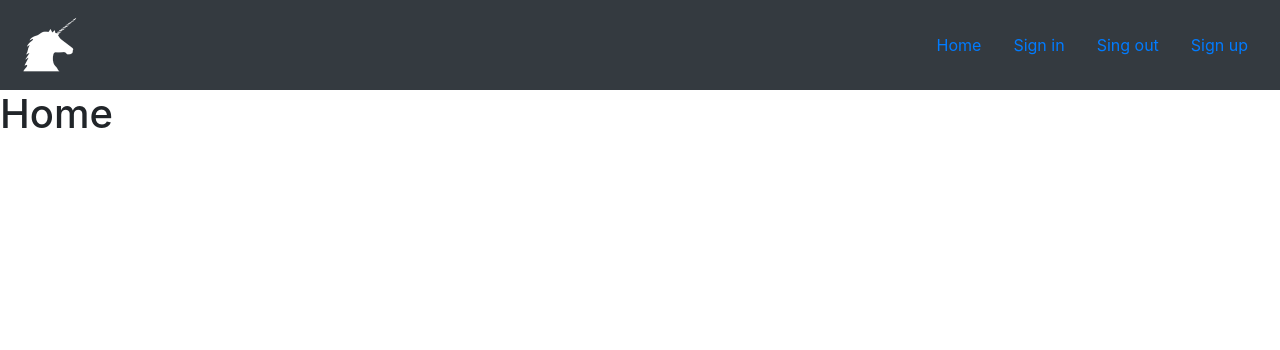
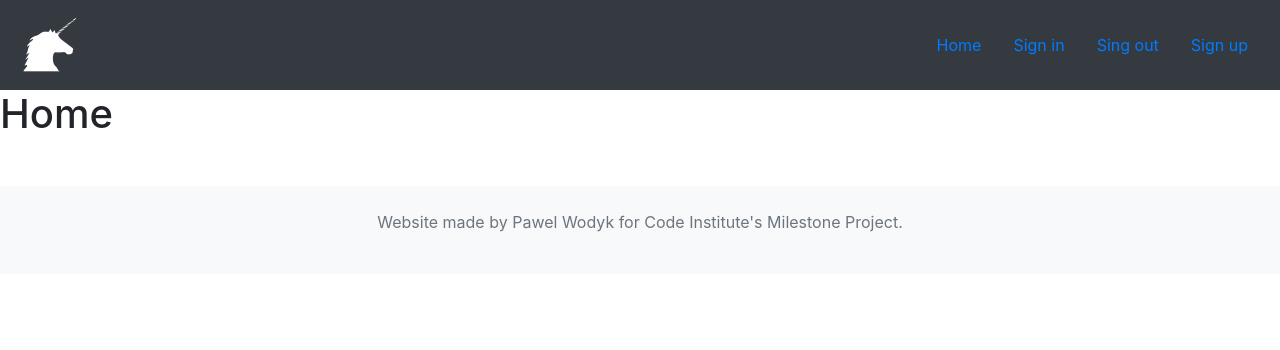
Before and after one commit to pawodyk/CI_MilestoneProject4, a Django app: page / in a window 1280 px wide. Shown: the top 350 px of the page. Run offline with Django 3.2, Linux system fonts and the light colour scheme; some libraries are stand-ins or nearby versions.

Commit message:
added footer

```diff
--- a/templates/base.html
+++ b/templates/base.html
@@ -29,6 +29,10 @@
     </nav>
 
     {% block content %} {% endblock %}
+
+    <footer id="main-footer" class="text-center text-muted bg-light py-4 mt-5">
+        <p>Website made by Pawel Wodyk for Code&nbsp;Institute's Milestone Project.</p>
+    </footer>
 </body>
 
 </html>
```
